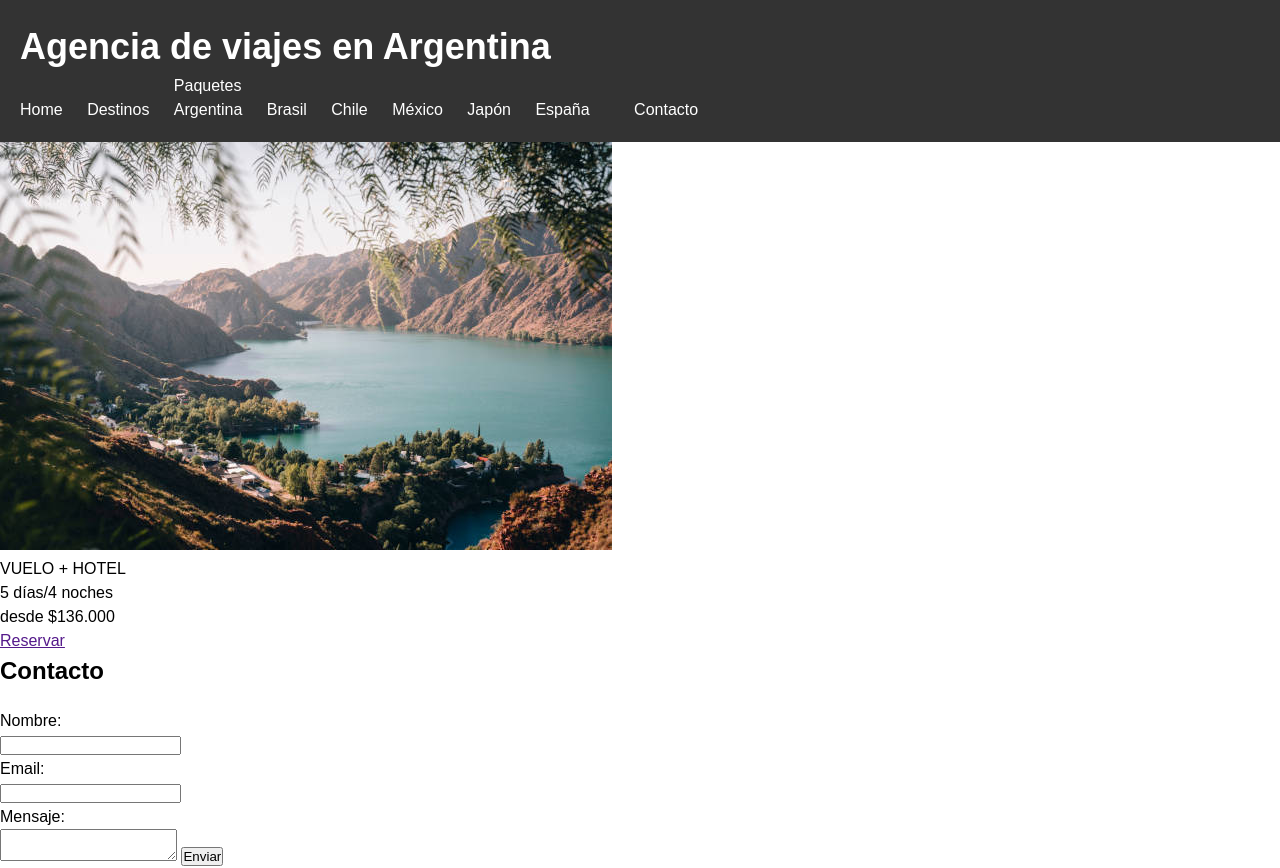
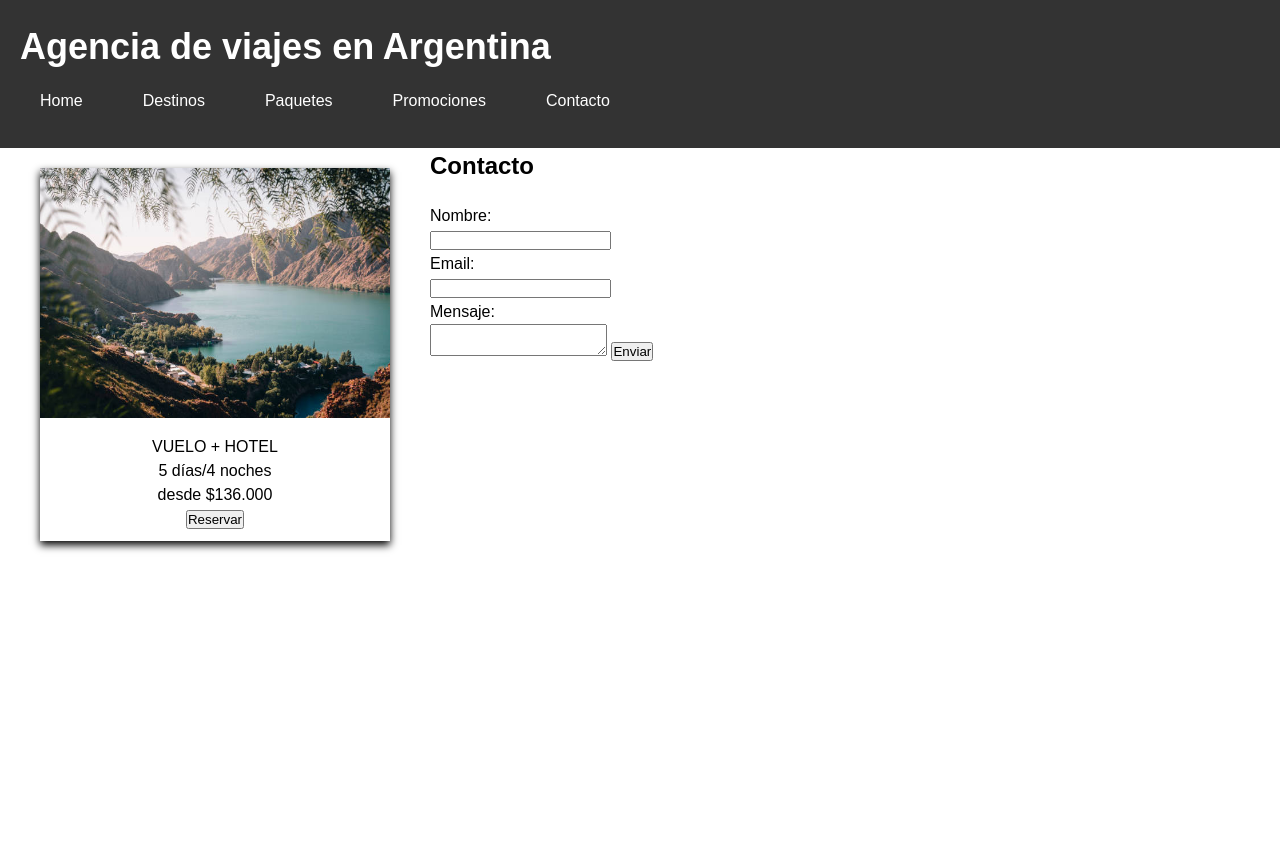
Before and after one commit to IAzraelI/Proyecto-codo-a-codo, a plain HTML site: page paquetes/paquetes_argentina.html in a window 1280 px wide. After the commit the page ends 800 px from the top, so only its background shows below. Drawn offline with Linux system fonts and the light colour scheme.

Commit message:
le agregue el vinculo al archivo de paquetes.css

```diff
--- a/paquetes/paquetes_argentina.html
+++ b/paquetes/paquetes_argentina.html
@@ -5,6 +5,8 @@
     <meta http-equiv="X-UA-Compatible" content="IE=edge">
     <meta name="viewport" content="width=device-width, initial-scale=1.0">
     <link rel="stylesheet" type="text/css" href="../style.css">
+    <link rel="stylesheet" type="text/css" href="../barra-de-navegación.css">
+    <link rel="stylesheet" type="text/css" href="paquetes.css">
     <link rel="shortcut icon" href="../iconos/botones.png" type="image/x-icon">
     <title>Agencia de viajes en Argentina</title>
 </head>
@@ -12,12 +14,12 @@
     <header>
         <h1>Agencia de viajes en Argentina</h1>
         <nav>
-            <ul>
+            <ul class="menu-horizontal">
                 <li><a href="../index.html">Home</a></li>
                 <li><a href="../destinos.html">Destinos</a></li>
                 <li>
                     <a href="../paquetes.html">Paquetes</a>
-                    <ul>
+                    <ul class="menu-vertical">
                         <li>
                             <a href="paquetes_argentina.html">Argentina</a>
                         </li>
@@ -38,20 +40,22 @@
                         </li>
                     </ul>
                 </li>
+                <li><a href="../promociones.html">Promociones</a></li>
                 <li><a href="#contacto">Contacto</a></li>
             </ul>
         </nav>
     </header>
     <div>
-        <div>
-            <img src="../imagenes_para_mosaicos/mendoza.jpg">
-        </div>
-        <div>
-            <a href=""></a>
-            <p>VUELO + HOTEL</p>
-            <p>5 días/4 noches</p>
-            <p>desde $136.000</p>
-            <a href="">Reservar</a>
+        <div class="paquete">
+            <div>
+                <img class="imagenes_paquetes" src="../imagenes_para_mosaicos/mendoza.jpg">
+            </div>
+            <div class="paquete_contenido">
+                <p>VUELO + HOTEL</p>
+                <p>5 días/4 noches</p>
+                <p>desde $136.000</p>
+                <button class="boton_paquetes">Reservar</button>
+            </div>
         </div>
     </div>
     <footer id="contacto">
```
